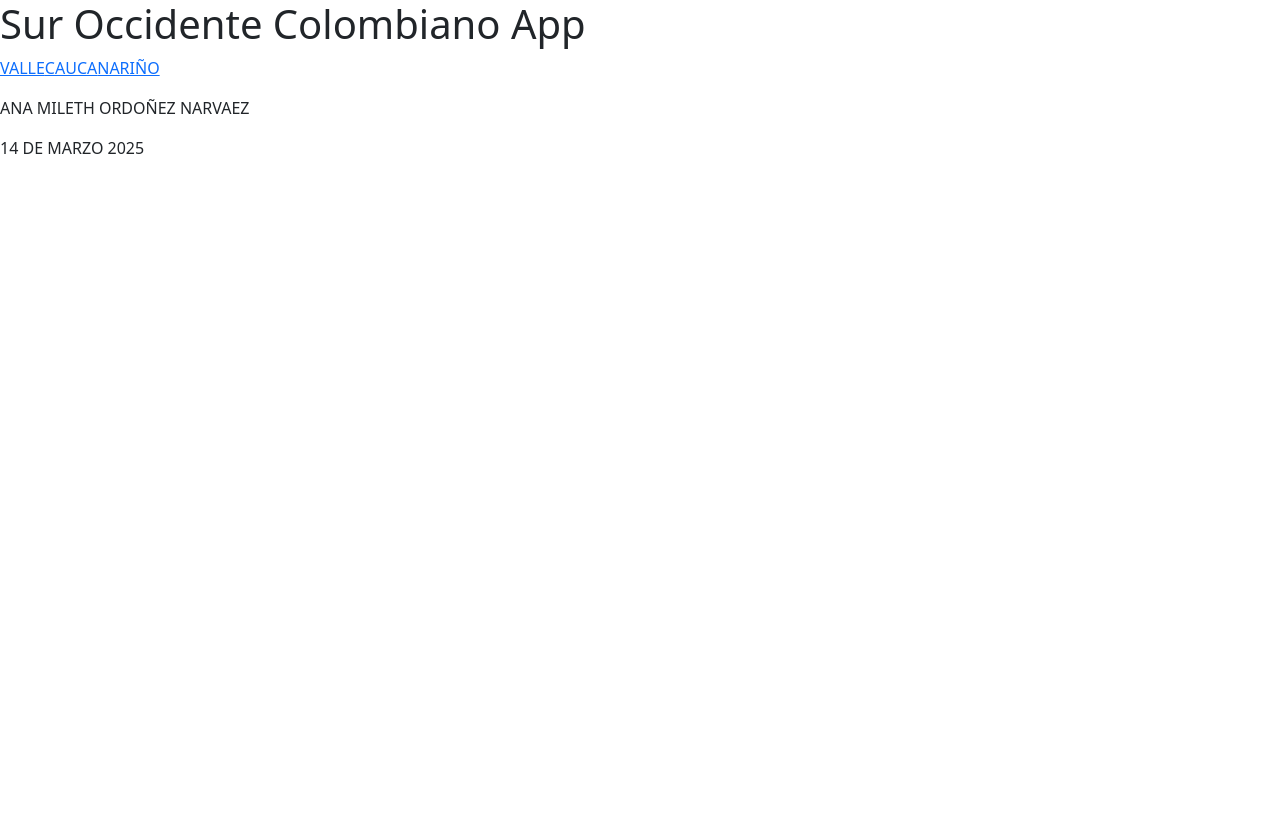
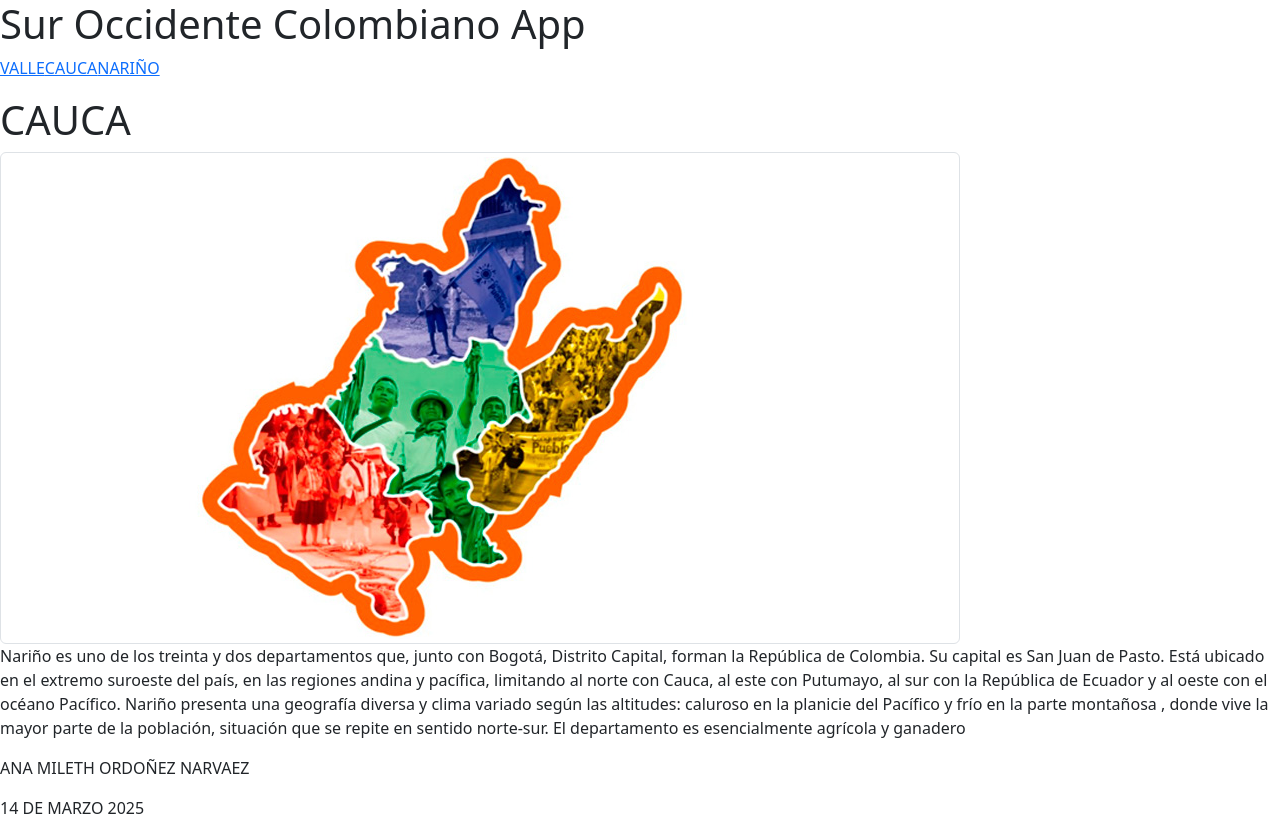
Before and after one commit to anaordonez424/parcial1ana.github.io, a plain HTML site: page index.html in a window 1280 px wide. Before the commit the page ends 800 px from the top, so only its background shows below. Drawn offline with nearby package versions, Linux system fonts and the light colour scheme.

Commit message:
nuevos cambios en ana-cauca.”

```diff
--- a/index.html
+++ b/index.html
@@ -15,6 +15,21 @@
           <li class="page-item"><a class="NARIÑO" href="#">NARIÑO</a></li>
         </ul>
       </nav>
+      <h1>CAUCA</h1>
+      <div class="content">
+          <img src="img/SUROCCIDENTE.jpg" class="img-thumbnail" alt="...">
+          <p class="text">Nariño es uno de los treinta y dos departamentos que, junto con Bogotá, Distrito Capital,
+          forman la República de Colombia.
+          Su capital es San Juan de Pasto. Está ubicado en el extremo suroeste del país,
+          en las regiones andina y pacífica,
+          limitando al norte con Cauca, al este con Putumayo, al sur con la República
+          de Ecuador y al oeste con el océano Pacífico.
+          Nariño presenta una geografía diversa y clima variado según las altitudes: caluroso
+          en la planicie del Pacífico y frío en la parte montañosa
+          , donde vive la mayor parte de la población, situación que se repite en sentido norte-sur.
+          El departamento es esencialmente agrícola y ganadero</p>
+      </div>
+
 
 
       <P>ANA MILETH ORDOÑEZ NARVAEZ</P>
```
Also changed, not shown: CAUCA/imgc/index.html (+1 -1 lines).
